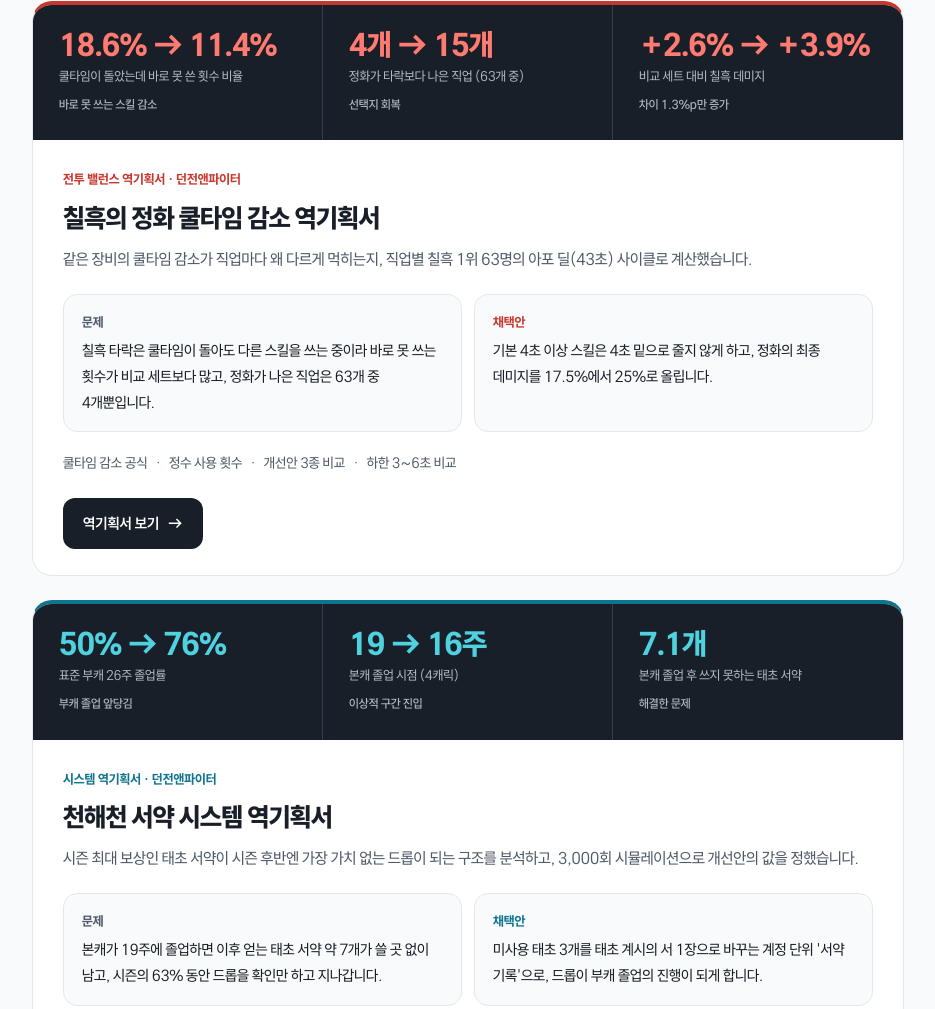
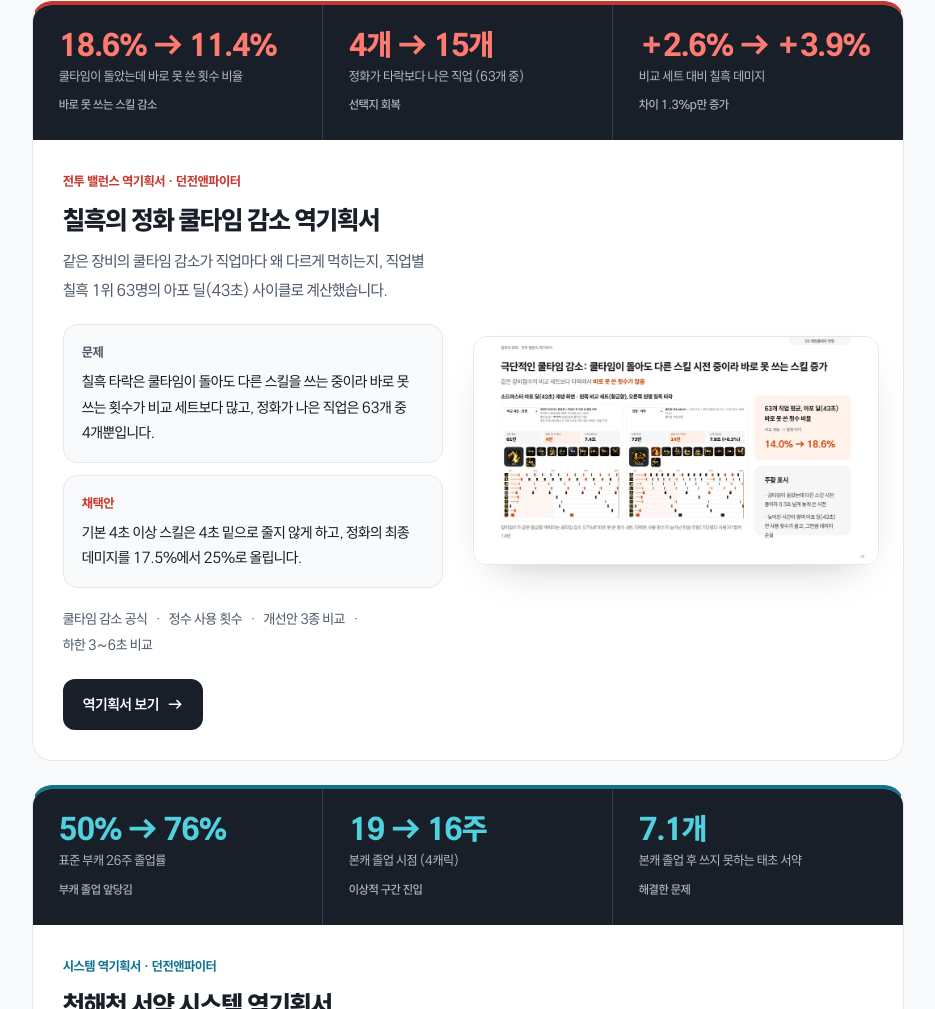
Before and after one commit to hwisookun/portfolio, a plain HTML site: page index.html in a window 1280 px wide. Shown: the part 1716-2725 px from the top of the page, without its empty margins (172-1107 px from the left). Drawn offline with Linux system fonts and the light colour scheme; animation ran at ten frames a second.

Commit message:
Thumbnails on project cards 1-3 in the same split layout as the PUBG card
- 칠흑: slide 8 (cycle replay showing missed casts), 서약: slide 19 (value check chart), simulator: mid-playback capture
- Problem/solution boxes stack in split cards; keyword lines no longer start with a dot when they wrap

Co-Authored-By: Claude Opus 5.5 <noreply@anthropic.com>
Claude-Session: https://claude.ai/code/session_01EnYStUjx6n93kraUj9WXyV

```diff
--- a/index.html
+++ b/index.html
@@ -135,11 +135,14 @@ a.proj:hover .go i{transform:translateX(4px)}
 .pd>div+div small,.pd .me small{color:var(--pc)}
 .pd p{margin:0;font-size:16px;line-height:1.6}
 .chips{display:flex;flex-wrap:wrap;margin:0 0 22px;padding:0;list-style:none;font-size:15px;color:var(--muted)}
-.chips li+li::before{content:"·";margin:0 8px}
+.chips li{white-space:nowrap}
+.chips li:not(:last-child)::after{content:"·";margin:0 8px}
 .go{display:inline-flex;align-items:center;gap:8px;padding:12px 20px;border-radius:12px;background:var(--ink);color:#fff;font-size:16px;font-weight:600}
 a.proj:hover .go{background:var(--accent)}
-.proj.split{display:grid;grid-template-columns:minmax(0,1fr) 400px;align-items:stretch}
+.proj.split{display:grid;grid-template-columns:minmax(0,1fr) 430px;align-items:stretch}
 .proj.split .proj-body{padding:30px}
+.proj.split>.proj-kpi{grid-column:1/-1}
+.proj.split .pd{grid-template-columns:1fr}
 .pd.one{grid-template-columns:1fr}
 .shot{margin:0;padding:24px 24px 24px 0;display:flex;align-items:center}
 .shot img{display:block;width:100%;height:auto;border-radius:14px;border:1px solid var(--line);box-shadow:0 18px 40px -24px rgba(25,31,40,.35);transition:transform .25s}
@@ -366,7 +369,7 @@ footer{padding:22px 0;background:var(--hud);border-top:1px solid var(--hud-line)
   <div class="wrap">
     <div class="head"><h2>프로젝트</h2><p>원리를 계산하고, 도구로 검증하고, 개선안까지 냈습니다.</p></div>
     <div class="works">
-      <a class="proj" href="dnf-cooldown.html" style="--pc:#C8372D;--pc-hi:#FF7A70">
+      <a class="proj split" href="dnf-cooldown.html" style="--pc:#C8372D;--pc-hi:#FF7A70">
         <div class="proj-kpi" aria-label="채택안 결과">
           <div><span class="v">18.6% → 11.4%</span><span class="k">쿨타임이 돌았는데 바로 못 쓴 횟수 비율</span><span class="chip">바로 못 쓰는 스킬 감소</span></div>
           <div><span class="v">4개 → 15개</span><span class="k">정화가 타락보다 나은 직업 (63개 중)</span><span class="chip">선택지 회복</span></div>
@@ -383,9 +386,10 @@ footer{padding:22px 0;background:var(--hud);border-top:1px solid var(--hud-line)
           <ul class="chips"><li>쿨타임 감소 공식</li><li>정수 사용 횟수</li><li>개선안 3종 비교</li><li>하한 3~6초 비교</li></ul>
           <span class="go">역기획서 보기 <i aria-hidden="true">→</i></span>
         </div>
+        <figure class="shot"><img src="assets/thumbs/dnf-cooldown.webp" width="1000" height="563" loading="lazy" alt="칠흑 역기획서 8장. 소드마스터의 아포 딜 43초 재생 화면에서 비교 세트는 바로 못 쓴 횟수 4번, 칠흑 타락은 14번이고, 63개 직업 평균 비율은 14.0%에서 18.6%로 늘어난다."></figure>
       </a>
 
-      <a class="proj" href="dnf-oath.html" style="--pc:#0E7490;--pc-hi:#4FD1E0">
+      <a class="proj split" href="dnf-oath.html" style="--pc:#0E7490;--pc-hi:#4FD1E0">
         <div class="proj-kpi" aria-label="개선안 결과">
           <div><span class="v">50% → 76%</span><span class="k">표준 부캐 26주 졸업률</span><span class="chip">부캐 졸업 앞당김</span></div>
           <div><span class="v">19 → 16주</span><span class="k">본캐 졸업 시점 (4캐릭)</span><span class="chip">이상적 구간 진입</span></div>
@@ -402,9 +406,10 @@ footer{padding:22px 0;background:var(--hud);border-top:1px solid var(--hud-line)
           <ul class="chips"><li>파밍 구조 분석</li><li>대안 4개 기각 근거</li><li>교환비 2·3·4 비교</li><li>데이터 테이블</li></ul>
           <span class="go">역기획서 보기 <i aria-hidden="true">→</i></span>
         </div>
+        <figure class="shot"><img src="assets/thumbs/dnf-oath.webp" width="1000" height="563" loading="lazy" alt="서약 역기획서 19장. 교환비 3에서 4캐릭 본캐 졸업 16주, 부캐 26주 졸업 76~79%로 목표를 동시에 충족하는 그래프와 교환비별 비교표."></figure>
       </a>
 
-      <a class="proj" href="dnf-simulator.html" style="--pc:#1B64DA;--pc-hi:#6AA8FF">
+      <a class="proj split" href="dnf-simulator.html" style="--pc:#1B64DA;--pc-hi:#6AA8FF">
         <div class="proj-kpi" aria-label="시뮬레이터 규모">
           <div><span class="v">63개 직업</span><span class="k">직업별 칠흑 1위의 실제 스킬</span><span class="chip info">데이터</span></div>
           <div><span class="v">59 / 63</span><span class="k">실제 총 데미지와 ±10% 안으로 재현</span><span class="chip pass">재현 오차</span></div>
@@ -421,6 +426,7 @@ footer{padding:22px 0;background:var(--hud);border-top:1px solid var(--hud-line)
           <ul class="chips"><li>현행 · 개선안 1·2·3 · 채택안</li><li>정화 · 타락 · 비교 세트</li><li>63개 직업 한 번에 비교</li></ul>
           <span class="go">시뮬레이터 열기 <i aria-hidden="true">→</i></span>
         </div>
+        <figure class="shot"><img src="assets/thumbs/dnf-simulator.webp" width="1000" height="514" loading="lazy" alt="칠흑 딜 사이클 재생기 화면. 왼쪽 레인은 비교 세트 현행, 오른쪽 레인은 칠흑 타락으로 10.5초까지 재생했고, 바로 못 쓴 횟수가 각각 2번과 7번이다."></figure>
       </a>
 
       <a class="proj split" href="extraction-wiki.html" style="--pc:#A86A0B;--pc-hi:#F2B544">
```
Also changed, not shown: assets/thumbs/dnf-cooldown.webp (added), assets/thumbs/dnf-oath.webp (added), assets/thumbs/dnf-simulator.webp (added).
